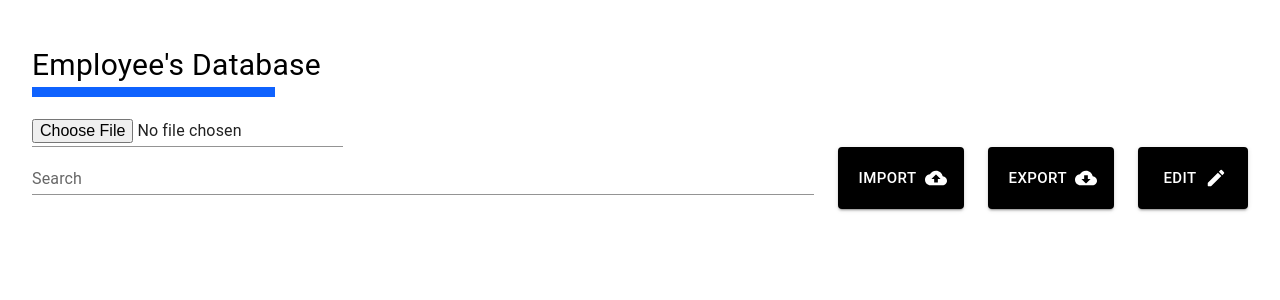
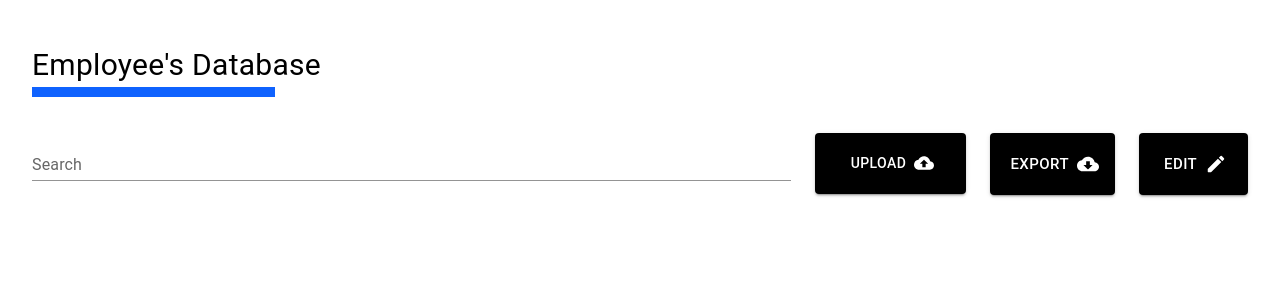
Before and after one commit to Hector-rob/Software_planning16, a Next.js app in the folder ibmfront/: page /Database in a window 1280 px wide. Shown: the top 300 px of the page. Built offline with nearby package versions, Linux system fonts and the light colour scheme.

Commit message:
Upload file button

```diff
--- a/ibmfront/pages/Database.tsx
+++ b/ibmfront/pages/Database.tsx
@@ -3,7 +3,7 @@ import Typography from '@mui/material/Typography';
 import Input from '@mui/material/Input';
 import Container from '@mui/material/Container';
 import * as XLSX from "xlsx";
-import { useState } from 'react';
+import { useState, useRef } from 'react';
 import Table from '@mui/material/Table';
 import TableBody from '@mui/material/TableBody';
 import TableContainer from '@mui/material/TableContainer';
@@ -19,8 +19,7 @@ import TableCell, { tableCellClasses } from '@mui/material/TableCell';
 import { styled } from '@mui/material/styles';
 import { Box, Grid } from '@mui/material';
 import TextField from '@mui/material/TextField';
-import Checkbox from '@mui/material/Checkbox';
-
+import AddBoxRoundedIcon from '@mui/icons-material/AddBoxRounded';
 
 const StyledTableCell = styled(TableCell)(({ theme }) => ({
   [`&.${tableCellClasses.head}`]: {
@@ -42,27 +41,29 @@ const StyledTableRow = styled(TableRow)(({ theme }) => ({
   },
 }));
 
-export default function Database(props) {
+export default function Database(props:any) {
+
+  const inputRef = useRef(null);
+
   const [fileName, setFileName] = useState(null);
   const [allData, setData] = useState("");
-  const [selectedRows, setSelectedRows] = useState<number[]>([]);
-
 
   const handleFile = async (e:any) =>{
+
+    const fileInput = inputRef.current;
 
     const file = e.target.files[0];
     setFileName(file.name);
     const data = await file.arrayBuffer();
-    const workbook = XLSX.read(data);
+
+    //todo el archivo
+    //const workbook = XLSX.read(data);
+
+    //primeras 10 filas
+    const workbook = XLSX.read(data, {sheetRows:10});
 
     //esto da la primera página del excel
     const worksheet = workbook.Sheets[workbook.SheetNames[0]]
-
-    //convierte a array de arrays
-    /* const jsonData = XLSX.utils.sheet_to_json(worksheet, {
-      header: 1,
-      defval:"",
-    }); */
 
     //leer como json
     const jsonData = XLSX.utils.sheet_to_json(worksheet, {
@@ -72,7 +73,15 @@ export default function Database(props) {
     setData(jsonData);
 
     console.log("esto", jsonData[0]);
+
+    e.target.value = null;
   }
+
+  const handleClick = () => {
+    // 👇️ open file input box on click of another element
+    inputRef.current.click();
+  };
+
 
     return(
         <>
@@ -81,11 +90,9 @@ export default function Database(props) {
           <br />
           <Typography fontSize={30} sx={{ mt: 2, }}>Employee's Database</Typography>
           <Box display="flex-start" sx={{ height: 10, width: 0.2, backgroundColor: "#0F62FE", mt: 3, marginLeft: 0, marginTop: 0 }}></Box>
-
-
           <br></br>
 
-          <Input type="file"  inputProps={{accept: '.xlsx,.xls'}} onChange={e => handleFile(e)}></Input>
+          {/* <Input id="contained-button-file2" type="file" inputProps={{accept: '.xlsx,.xls'}} onChange={e => handleFile(e)} ref={inputRef} style={{display: 'none'}} ></Input> */}
 
             <br></br>
 
@@ -99,15 +106,24 @@ export default function Database(props) {
 
               <TextField id="standard-basic" label="Search" variant="standard" sx={{ width: "100%" }} />
 
-                <Button variant="contained" size="large"
+              <input
+                type="file"
+                accept=".xlsx, .xls"
+                style={{ display: 'none' }}
+                id="contained-button-file"
+                onChange={e => handleFile(e)}
+              />
+              <label htmlFor="contained-button-file">
+                <Button variant="contained" component="span"
                           style={{
                             backgroundColor: "#000000",
                             padding: "18px 36px"
                           }}
+                          endIcon={<CloudUploadRoundedIcon />}>
+                  Upload
+                </Button>
+              </label>
 
-                  endIcon={<CloudUploadRoundedIcon />}>
-                  Import
-                </Button>
 
                 <Button variant="contained" size="large"
                   style={{
@@ -128,7 +144,6 @@ export default function Database(props) {
                   endIcon={<EditRoundedIcon />}>
                   Edit
                 </Button>
-
 
               </Stack>
               </Grid>
@@ -154,14 +169,25 @@ export default function Database(props) {
                     {allData[0].map(
                         (h:any) => <StyledTableCell key={h}> <Typography variant="h6"><strong>{h}</strong></Typography>  </StyledTableCell>
                     )}
+                    <StyledTableCell> </StyledTableCell>
 
                   </TableRow>
+
                 </TableHead>
 
                 <TableBody>
                     {allData.slice(1).map((row:any) => (
                       <StyledTableRow>
-                          {row.map((c: any) => <StyledTableCell key={c}> <Typography variant="subtitle1">{c}</Typography>  </StyledTableCell>)}
+                        {row.map((c: any) => (
+                          <StyledTableCell key={c}>
+                            <Typography variant="subtitle1">{c}</Typography>
+                          </StyledTableCell>
+                        ))}
+                        <StyledTableCell>
+
+                              <AddBoxRoundedIcon />
+
+                        </StyledTableCell>
                     </StyledTableRow>
                     )
                         )}
@@ -171,7 +197,9 @@ export default function Database(props) {
                     </Table>
                   </TableContainer>
                   </React.Fragment>
+
             }
+
 
           </div>
 
```
Lines whose indentation alone changed are shown as unchanged.
